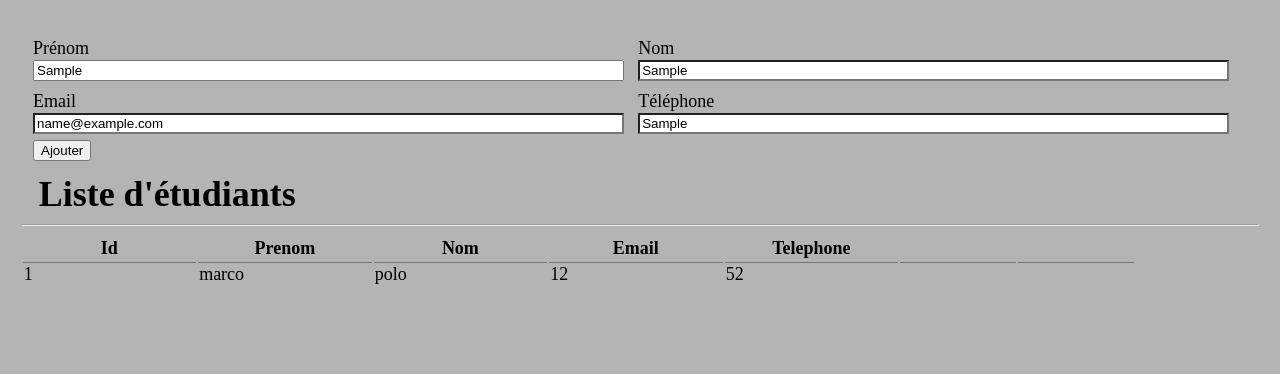
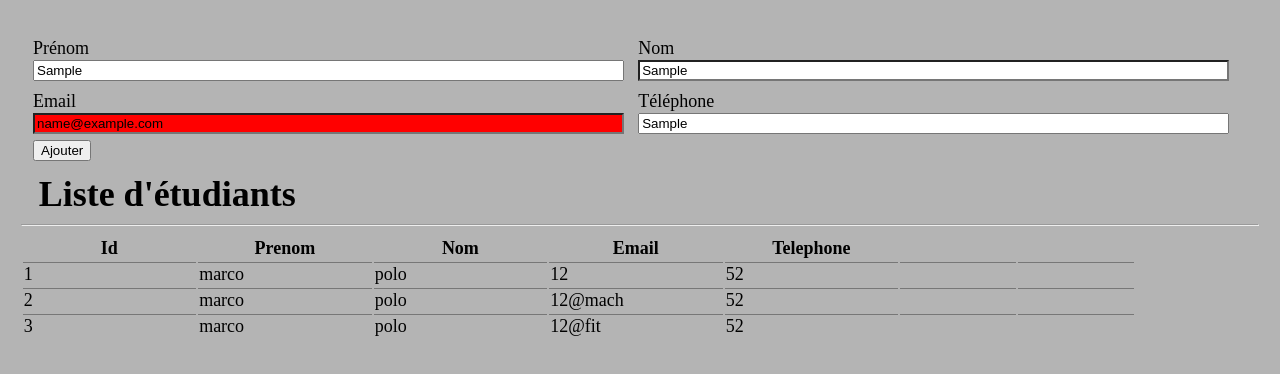
Before and after one commit to TonTonKam/CRUDjs, a plain HTML site: page index.html in a window 1280 px wide. Both pictures are taken after typing "Sample", "Sample", "name@example.com", "Sample" into the empty fields and a click on the button "Ajouter". Drawn offline with Linux system fonts and the light colour scheme.

Commit message:
fonction plus courte mais toujours erreur email

```diff
--- a/index.html
+++ b/index.html
@@ -18,7 +18,7 @@
                     <label for="">Nom</label><input type="text" id="nom" placeholder="Nom">
                 </div>
                 <div class="group">
-                    <label for=""></label>Email<input type="text" id="email" placeholder="Email">
+                    <label for=""></label>Email<input type="email" id="email" placeholder="Email">
                 </div>
                 <div class="group">
                     <label for=""></label>Téléphone<input type="text" id="tel" placeholder="Telephone">
--- a/script.js
+++ b/script.js
@@ -27,9 +27,9 @@ bouton.addEventListener("click", function () {
      */
     if(boutonResult == true){
         //j'ajoute des utilisateurs
-        console.log(listeUtilisateurs.length);
+        console.log(listeUtilisateurs.length + ' listeUtilisateurs.length');
         ajouterUtilisateur()
-        refreshHtmlList();
+        clearTr();
         refreshList();
     }else{
         //je modifie des utilisateurs
@@ -46,7 +46,9 @@ function Utilisateur(id, prenom, nom, email, tel){
 }
 
 //default
-refreshHtmlList();
+;(function (){
+    refreshHtmlList();
+})();
 // liste de fonctions
 
 /**
@@ -57,6 +59,7 @@ function refreshHtmlList(){
         document.getElementById('list').style.display = 'none';
     }else{
         document.getElementById('list').style.display = 'inline';
+        refreshList();
     }
 };
 
@@ -82,45 +85,46 @@ function ajouterUtilisateur() {
 
             //3e input
             if(inputSaisi[j].value != "" && inputSaisi[j].value != " " && inputSaisi[j].value != null
-            && verifierEmail(listeUtilisateurs) == true ){
+            && verifierEmail(listeUtilisateurs, inputSaisi[j].value) == true ){
                 j++;
                 inputSaisi[j].style.backgroundColor = 'white';
 
                 //4e input
                 if(inputSaisi[j].value != "" && inputSaisi[j].value != " " && inputSaisi[j].value != null){
                     inputSaisi[j].style.backgroundColor = 'white';
-                    //on ajoute 1 a l'id
+                    //on ajoute 1 a l'id si liste est vide
                     compteur++;
                     user = new Utilisateur(compteur, inputSaisi[0].value, inputSaisi[1].value,
                         inputSaisi[2].value, inputSaisi[3].value);
                     listeUtilisateurs.push(user);
                     return user;
+
                 }else{
                     inputSaisi[j].style.backgroundColor = 'red';
                     // alert("Vous n'avez rien saisi dans le champs prévu pour! Qu'est que vous attendez"+
                     //     "pour le remplir?!")
-                    console.log("vague tel");
+                    console.log("erreur tel");
                     return false
                 }
             }else{
                 inputSaisi[j].style.backgroundColor = 'red';
                 // alert("Vous n'avez rien saisi dans le champs prévu pour! Qu'est que vous attendez"+
                 //     "pour le remplir?!")
-                console.log("vague email");
+                console.log("erreur email");
                 return false
             }
         }else{
             inputSaisi[j].style.backgroundColor = 'red';
             // alert("Vous n'avez rien saisi dans le champs prévu pour! Qu'est que vous attendez"+
             //     "pour le remplir?!")
-            console.log("vague nom");
+            console.log("erreur nom");
             return false
         }
     }else{
         inputSaisi[j].style.backgroundColor = 'red';
         // alert("Vous n'avez rien saisi dans le champs prévu pour! Qu'est que vous attendez"+
         //     "pour le remplir?!")
-        console.log("vague prenom");
+        console.log("erreur prenom");
         return false
     }
 }
@@ -129,49 +133,22 @@ function ajouterUtilisateur() {
  * je verifie si il y a un tableau, si il y a un tableau alors
  * je verif la longueur du tableau et je créé une ligne par objet qu'il contient
  */
-
 function refreshList() {
     //je prend le nombre de ligne deja cree
-
-    // let valueTableau = 0;
-    // while (valueTableau < listeUtilisateurs.length) {
-    //     ajouterLigne(listeUtilisateurs[valueTableau]);
-    //     valueTableau++
-    // }
-    ajouterLigne(listeUtilisateurs[0]);
-
+    listeUtilisateurs.forEach(element => {
+        ajouterLigne(element);
+    });
 }
 
-//cellule de test
+//clear la liste de tr
+function clearTr() {
+    let nbLigne = document.querySelectorAll('tr');
+    for (let i = 1; i < nbLigne.length; i++) {
+        nbLigne[i].remove();
+    }
+}
 
 function ajouterLigne(user) {
-    // compteLine++;
-    // let ajoutElement = (compteLine * nombreLine);
-
-    // let ligne = document.createElement('tr');
-    // for (let i = 0; i < 5; i++) {
-    //     let cellule = document.createElement('td');
-    //     cellule.classList.add('addLine');
-    //     ligne.append(cellule);
-    // }
-    // let iconeModif = document.createElement('td');
-    // iconeModif.classList.add('boutonModif');
-    // let iconeSuppr = document.createElement('td');
-    // iconeSuppr.classList.add('addLine');
-    // ligne.append(iconeModif);
-    // ligne.append(iconeSuppr);
-
-    // //integration de la ligne dans le tbody
-    // document.querySelector('tbody').appendChild(ligne);
-
-    // let allLine = document.querySelectorAll('.addLine');
-    // // for (let j = ajoutElement; j < (allLine.length + nombreLine); j++) {
-    //     allLine[0] = allLine[(ajoutElement + 0)].textContent = user.id;
-    //     allLine[1] = allLine[(ajoutElement + 1)].textContent = user.prenom;
-    //     allLine[2] =  allLine[(ajoutElement + 2)].textContent = user.nom;
-    //     allLine[3] =  allLine[(ajoutElement + 3)].textContent = user.email;
-    //     allLine[4] =  allLine[(ajoutElement + 4)].textContent = user.tel;
-    // // }
 
     let table = document.querySelector('.table');
     let newLine = table.insertRow();
@@ -187,27 +164,15 @@ function ajouterLigne(user) {
 }
 
 //cellule de test
-function verifierEmail(liste) {
+function verifierEmail(liste, valeurDiff) {
+    console.log(liste[0].email);
+    console.log(valeurDiff);
     if(liste != ""){
-        let listEmail = [];
-        let j = 0;
-
-        liste.forEach(element => {
-            listEmail.push(element.email);
-        });
-        if(j != listEmail.length){
-            /**
-             * je fais une boucle pour verifier toutes les valeurs
-             */
-            while(listEmail[j] != inputSaisi[2].value && j <= listEmail.length){
-                j++;
-                if(j == (listEmail.length)){
-                    return true;
-                }
+        for (let i = 0; i < liste.length; i++) {
+            if(valeurDiff == liste[i].email){
+                console.log(i + ' i');
+                return false;
             }
-        }else{
-            console.log("a atteind la longueur de la liste");
-            return true;
         }
     }else{
         console.log("n'a pas de liste a verifier");
```
